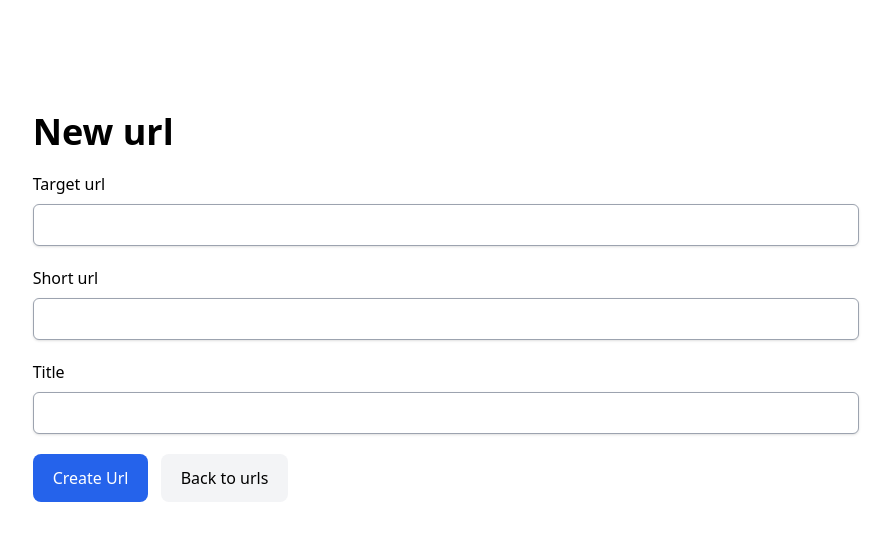
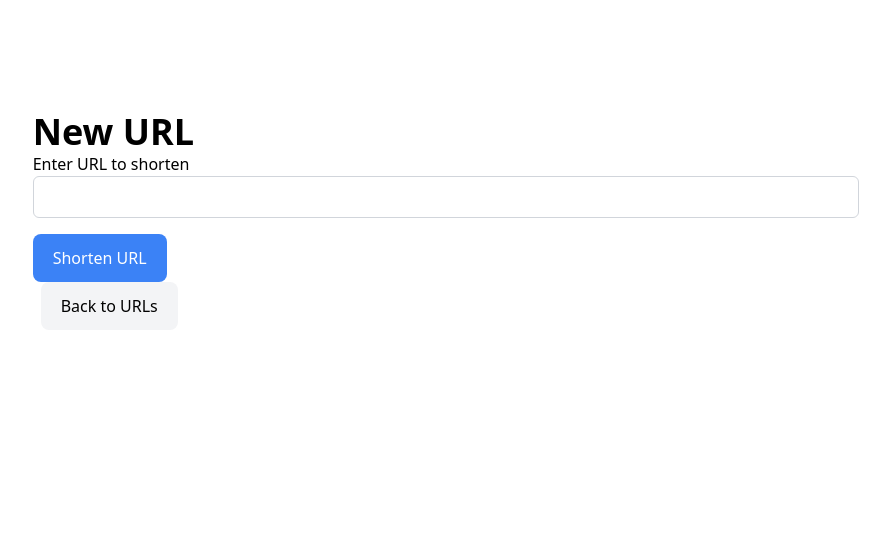
Before and after one commit to rygo2765/mini-url, a Rails app: page /urls/new in a window 1280 px wide. Shown: the top 541 px of the page, without its empty margins (194-1084 px from the left). Run offline with Rails 7, Linux system fonts and the light colour scheme; style sheets or scripts are compiled from the project's sources; some libraries are stand-ins or nearby versions.

Commit message:
Implement URL shortening controller and basic user interface

```diff
--- a/app/controllers/urls_controller.rb
+++ b/app/controllers/urls_controller.rb
@@ -15,10 +15,6 @@ class UrlsController < ApplicationController
     @url = Url.new
   end
 
-  # GET /urls/1/edit
-  def edit
-  end
-
   # POST /urls or /urls.json
   def create
     @url = Url.new(url_params)
@@ -26,7 +22,7 @@ class UrlsController < ApplicationController
     respond_to do |format|
       if @url.save
         format.html { redirect_to @url, notice: "Url was successfully created." }
-        format.json { render :show, status: :created, location: @url }
+        format.json { render json: { target_url: @url.target_url, short_url: @url.short_url, title: @url.title }, status: :created }
       else
         format.html { render :new, status: :unprocessable_entity }
         format.json { render json: @url.errors, status: :unprocessable_entity }
@@ -34,25 +30,24 @@ class UrlsController < ApplicationController
     end
   end
 
-  # PATCH/PUT /urls/1 or /urls/1.json
-  def update
+   # PATCH/PUT /urls/1 or /urls/1.json
+   def update
     respond_to do |format|
       if @url.update(url_params)
         format.html { redirect_to @url, notice: "Url was successfully updated." }
-        format.json { render :show, status: :ok, location: @url }
+        format.json { render json: { target_url: @url.target_url, short_url: @url.short_url, title: @url.title }, status: :ok }
       else
         format.html { render :edit, status: :unprocessable_entity }
         format.json { render json: @url.errors, status: :unprocessable_entity }
       end
     end
-  end
+   end
 
   # DELETE /urls/1 or /urls/1.json
   def destroy
-    @url.destroy!
-
+    @url.destroy
     respond_to do |format|
-      format.html { redirect_to urls_path, status: :see_other, notice: "Url was successfully destroyed." }
+      format.html { redirect_to urls_url, notice: "Url was successfully destroyed." }
       format.json { head :no_content }
     end
   end
--- a/app/views/urls/new.html.erb
+++ b/app/views/urls/new.html.erb
@@ -1,7 +1,14 @@
 <div class="mx-auto md:w-2/3 w-full">
-  <h1 class="font-bold text-4xl">New url</h1>
+  <h1 class="font-bold text-4xl">New URL</h1>
 
-  <%= render "form", url: @url %>
+  <%= form_with model: @url, local: true do |form| %>
+    <div class="mb-4">
+      <%= form.label :target_url, "Enter URL to shorten" %>
+      <%= form.text_field :target_url, class: "block w-full p-2 border border-gray-300 rounded-md" %>
+    </div>
 
-  <%= link_to "Back to urls", urls_path, class: "ml-2 rounded-lg py-3 px-5 bg-gray-100 inline-block font-medium" %>
+    <%= form.submit "Shorten URL", class: "rounded-lg py-3 px-5 bg-blue-500 text-white inline-block font-medium" %>
+  <% end %>
+
+  <%= link_to "Back to URLs", urls_path, class: "ml-2 rounded-lg py-3 px-5 bg-gray-100 inline-block font-medium" %>
 </div>
--- a/config/routes.rb
+++ b/config/routes.rb
@@ -11,5 +11,5 @@ Rails.application.routes.draw do
   get "manifest" => "rails/pwa#manifest", as: :pwa_manifest
 
   # Defines the root path route ("/")
-  # root "posts#index"
+  root "urls#new"
 end
```
Also changed, not shown: app/views/urls/show.html.erb (+8 -4 lines).
